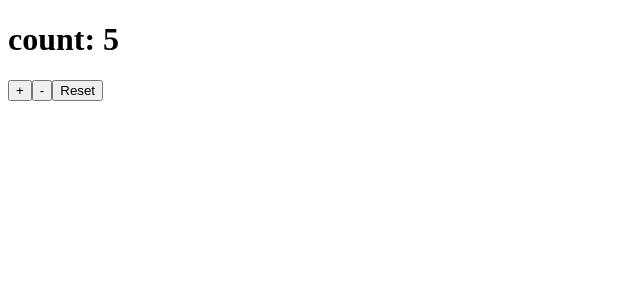
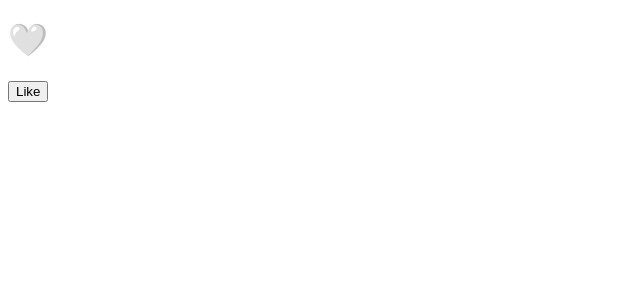
Before and after one commit to vibhanimbalkar97-star/react_basic_challenges, a React (Vite) app in the folder basic_challenges/: page / in a window 1280 px wide. Shown: the top 300 px of the page, without its empty margins (0-640 px from the left). Built offline with nearby package versions, Linux system fonts and the light colour scheme.

Commit message:
Like button done

```diff
--- a/basic_challenges/src/App.jsx
+++ b/basic_challenges/src/App.jsx
@@ -1,4 +1,5 @@
 import Counter from "./components/Counter"
+import LikeButton from "./components/LikeButton"
 
 
 function App() {
@@ -6,7 +7,8 @@ function App() {
 
   return (
     <>
-    <Counter />
+    {/* <Counter /> */}
+    <LikeButton />
     </>
   )
 }
--- /dev/null
+++ b/basic_challenges/src/components/LikeButton.jsx
@@ -0,0 +1,14 @@
+import { useState } from "react";
+
+const LikeButton = () => {
+  const [like, setLike] = useState(false);
+
+  return (
+    <div>
+      <h1>{like ? "❤️" : "🤍"}</h1>
+      <button onClick={() => setLike(!like)}>{like ? "Unlike" : "Like"}</button>
+    </div>
+  );
+};
+
+export default LikeButton;
```
